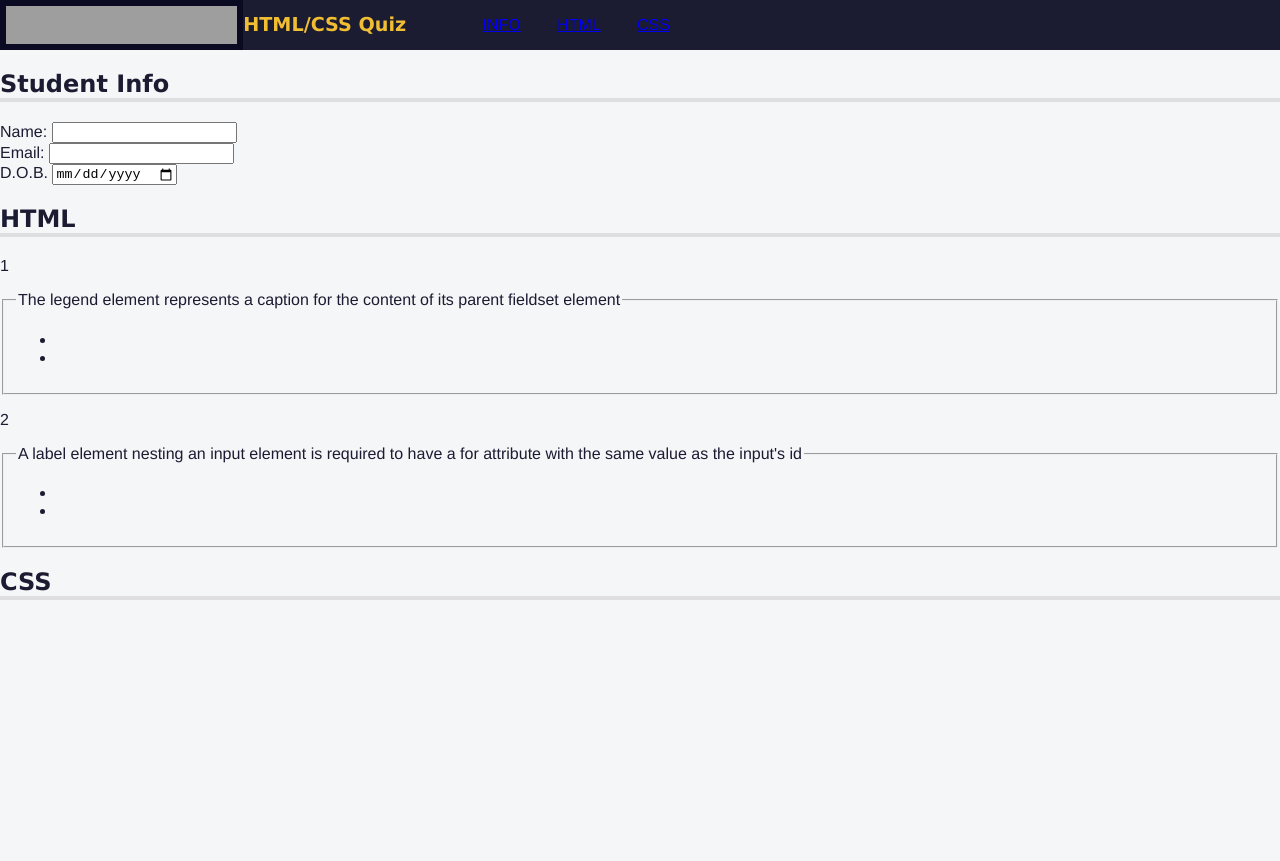
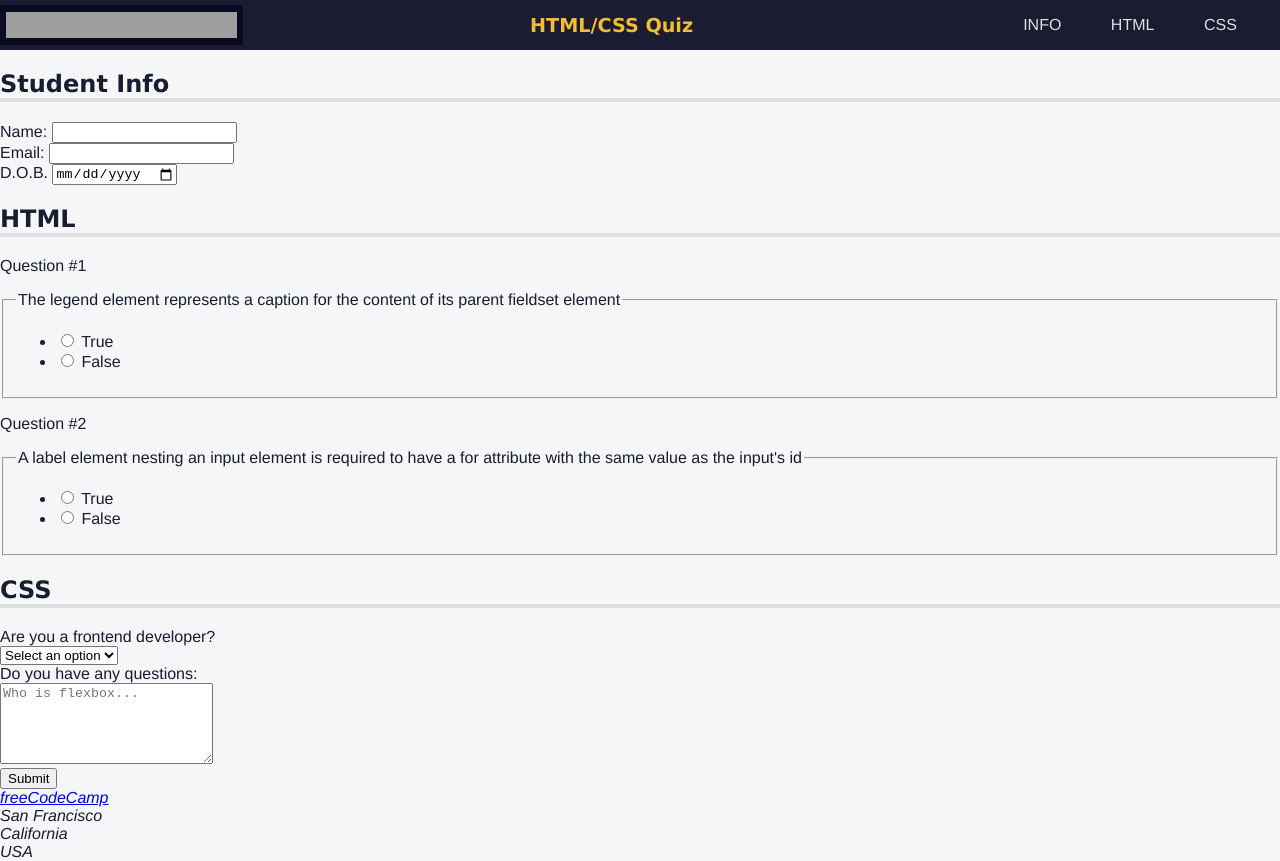
Before and after one commit to LittleMissButtons/FCC_Quiz, a plain HTML site: page index.html in a window 1280 px wide. Before the commit the page ends 800 px from the top, so only its background shows below. Drawn offline with Linux system fonts and the light colour scheme; grey boxes are pictures that could not be loaded.

Commit message:
updated coding upto and including step 49

```diff
--- a/index.html
+++ b/index.html
@@ -46,8 +46,18 @@
                 parent fieldset element
               </legend>
               <ul class="answers-list">
-                <li></li>
-                <li></li>
+                <li>
+                  <label for="q1-a1">
+                    <input type="radio" id="q1-a1" name="q1" value="true" />
+                    True
+                  </label>
+                </li>
+                <li>
+                  <label for="q1-a2">
+                    <input type="radio" id="q1-a2" name="q1" value="false" />
+                    False
+                  </label>
+                </li>
               </ul>
             </fieldset>
           </div>
@@ -59,16 +69,53 @@
                 for attribute with the same value as the input's id
               </legend>
               <ul class="answers-list">
-                <li></li>
-                <li></li>
+                <li>
+                  <label for="q2-a1">
+                    <input type="radio" id="q2-a1" name="q2" value="true" />
+                    True
+                  </label>
+                </li>
+                <li>
+                  <label for="q2-a2">
+                    <input type="radio" id="q2-a2" name="q2" value="false" />
+                    False
+                  </label>
+                </li>
               </ul>
             </fieldset>
           </div>
         </section>
         <section role="region" aria-labelledby="css-questions">
           <h2 id="css-questions">CSS</h2>
+          <div class="formrow">
+            <div class="question-block">
+              <label for="customer">Are you a frontend developer?</label>
+            </div>
+            <div class="answer">
+              <select name="customer" id="customer" required>
+                <option value="">Select an option</option>
+                <option value="yes">Yes</option>
+                <option value="no">No</option>
+              </select>
+            </div>
+            <div class="question-block">
+              <label for="css-questions">Do you have any questions:</label>
+            </div>
+            <div class="answer">
+              <textarea id="css-questions" name="css-questions" rows="5" cols="24" placeholder="Who is flexbox..."></textarea>
+            </div>
+          </div>
         </section>
+        <button type="submit">Submit</button>
       </form>
     </main>
+    <footer>
+      <address>
+        <a href="https://freecodecamp.org">freeCodeCamp</a><br />
+        San Francisco<br />
+        California<br />
+        USA
+      </address>
+    </footer>
   </body>
 </html>
--- a/styles.css
+++ b/styles.css
@@ -10,6 +10,10 @@ body {
 	height: 50px;
 	background-color: #1b1b32;
 	display: flex;
+  justify-content: space-between;
+  align-items: center;
+  position: fixed;
+  top: 0;
 }
 
 #logo {
@@ -22,6 +26,7 @@ body {
 h1 {
   color: #f1be32;
 	font-size: min(5vw, 1.2em);
+  text-align: center;
 }
 
 nav {
@@ -33,7 +38,37 @@ body {
 nav > ul {
   display: flex;
 	justify-content: space-evenly;
+  flex-wrap: wrap;
+	align-items: center;
+	padding-inline-start: 0;
+	margin-block: 0;
+	height: 100%;
 }
+
+nav > ul > li {
+  color: #dfdfe2;
+  margin: 0 0.2rem;
+	padding: 0.2rem;
+	display: block;
+}
+
+nav > ul > li:hover {
+  background-color: #dfdfe2;
+  color: #1b1b32;
+  cursor: pointer;
+}
+
+li > a {
+  color: inherit;
+  text-decoration: none;
+}
+
+main {
+  padding-top: 50px;
+}
+
+
+
 
 h1,
 h2 {
@@ -42,6 +77,10 @@ body {
 
 h2 {
   border-bottom: 4px solid #dfdfe2;
+}
+
+p::before {
+  content: "Question #";
 }
 
 .sr-only {
```
Lines whose indentation alone changed are shown as unchanged.
